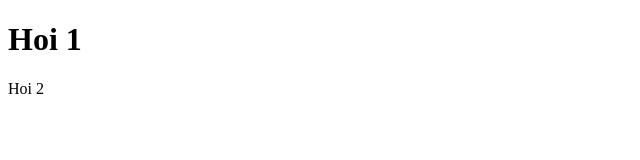
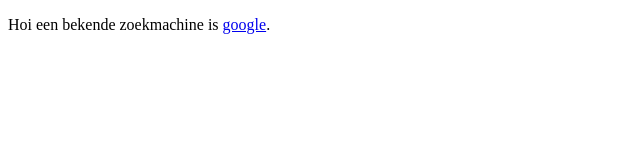
Before and after one commit to 118537/118537.github.io, a plain HTML site: page index.html in a window 1280 px wide. Shown: the whole page, without its empty margins (0-640 px from the left). Drawn offline with Linux system fonts and the light colour scheme.

Commit message:
Update index.html

```diff
--- a/index.html
+++ b/index.html
@@ -5,10 +5,8 @@
         <title>Project: webpage</title>
     </head>
     <body>
+        <p>Hoi een bekende zoekmachine is <a href="https://www.google.com/://www.google.nl">google</a>.</p>
 
-<h1>Hoi 1</h1>
-
-<p>Hoi 2</p>
 
     </body>
 </html>
```
